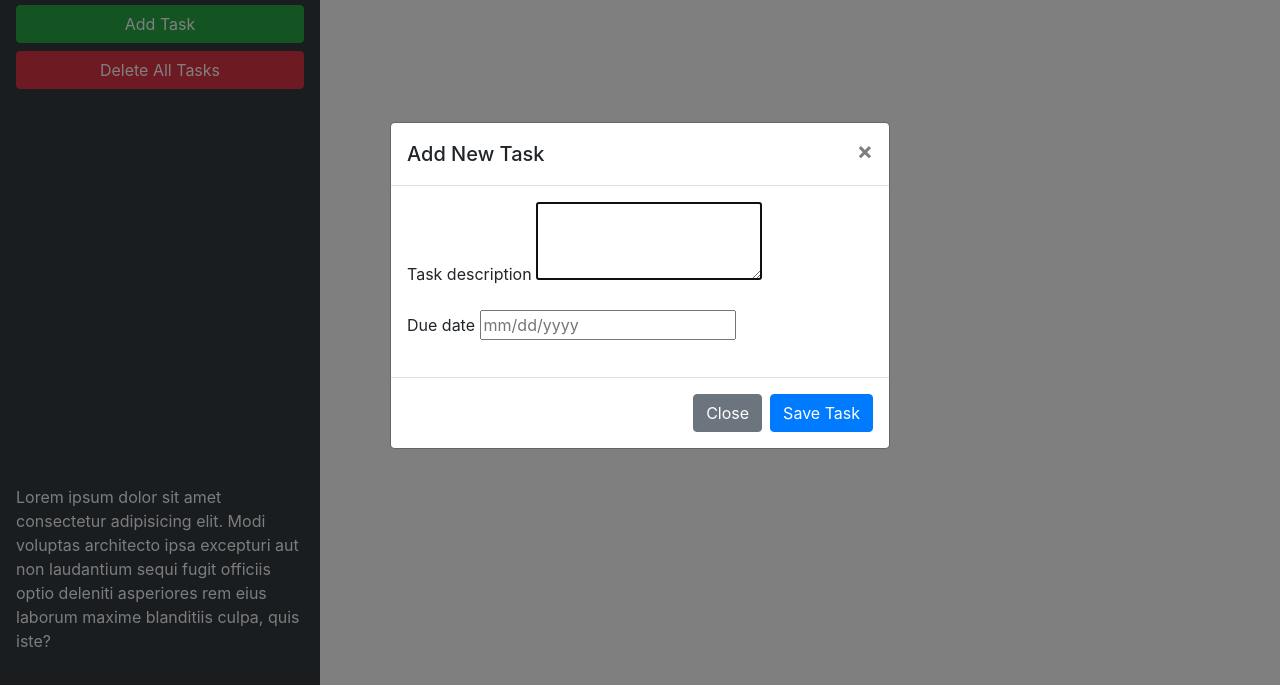
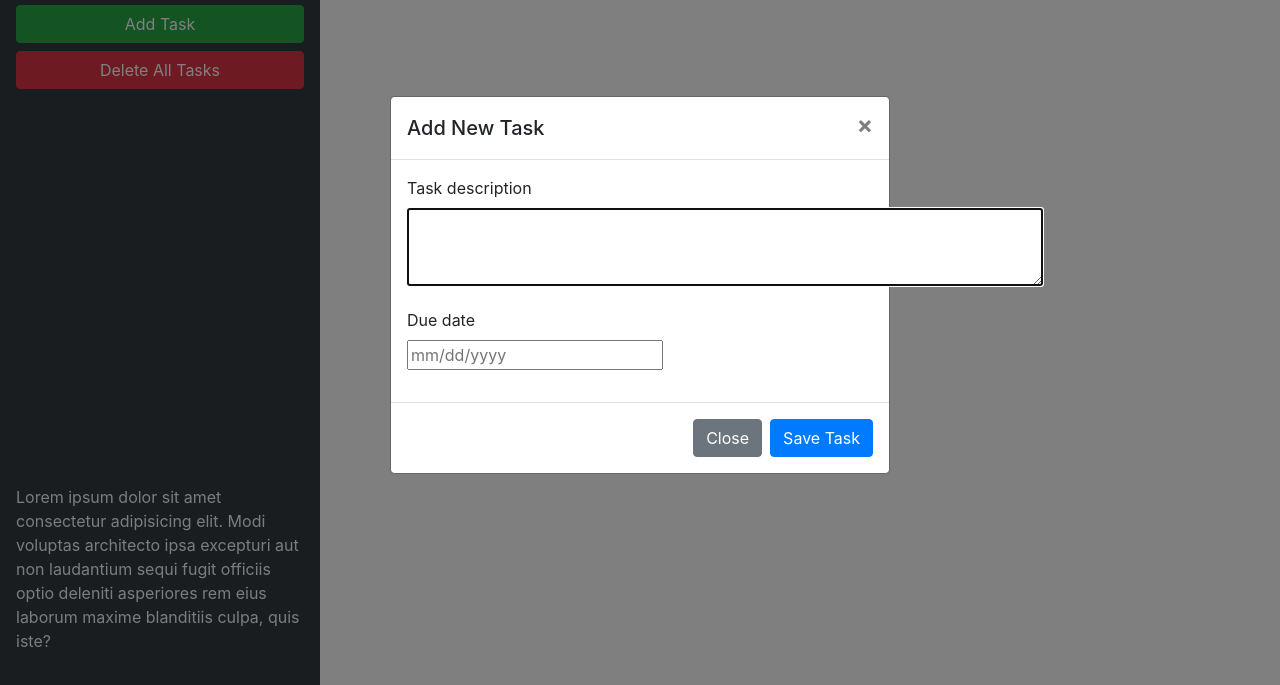
Before and after one commit to kjmckinley/taskmaster-pro, a plain HTML site: page index.html in a window 1280 px wide. Both pictures are taken after a click on the button "Add Task". Shown: the part 115-800 px from the top of the page. Drawn offline with nearby package versions, Linux system fonts and the light colour scheme.

Commit message:
changed textarea box size and formatting of the modal

```diff
--- a/assets/css/style.css
+++ b/assets/css/style.css
@@ -1,3 +1,3 @@
-ul.list-group {
+kul.list-group {
   min-height: 130px;
 }
--- a/assets/js/script.js
+++ b/assets/js/script.js
@@ -33,7 +33,6 @@ var loadTasks = function() {
 
   // loop over object properties
   $.each(tasks, function(list, arr) {
-    console.log(list, arr);
     // then loop over sub-array
     arr.forEach(function(task) {
       createTask(task.text, task.date, list);
--- a/index.html
+++ b/index.html
@@ -46,10 +46,12 @@
           <form>
             <div class="form-group">
               <label for="modalTaskDescription">Task description</label>
-              <textarea id="modalTaskDescription" rows="3"></textarea>
+              <br />
+              <textarea id="modalTaskDescription" rows="3" cols="60"></textarea>
             </div>
             <div class="form-group">
               <label for="modalDueDate">Due date</label>
+              <br />
               <input type="text" id="modalDueDate" placeholder="mm/dd/yyyy" autocomplete="off" />
             </div>
           </form>
```
